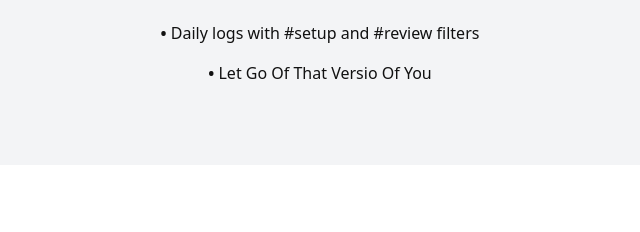
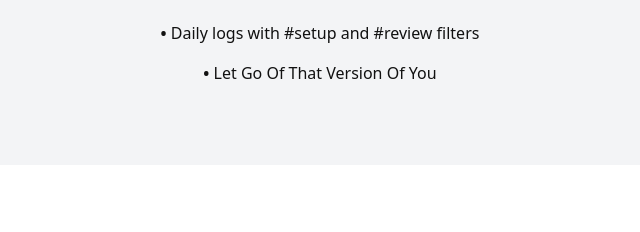
Before and after one commit to tizana-edge/tizana-edge.github.io, a plain HTML site: page index.html in a window 1280 px wide. Shown: the part 1853-2085 px from the top of the page, 320-960 px from the left. Drawn offline with nearby package versions, Linux system fonts and the light colour scheme.

Commit message:
Update index.html

```diff
--- a/index.html
+++ b/index.html
@@ -181,7 +181,7 @@
       </h2>
       <div class="space-y-4">
         <p><strong>•</strong> Daily logs with #setup and #review filters</p>
-        <p><strong>•</strong> <a href="/blog/let-go.html">Let Go Of That Versio Of You</a></p>
+        <p><strong>•</strong> <a href="https://tizana-edge.github.io/blog/Let-go.html">Let Go Of That Version Of You</a></p>
 
       </div>
     </div>
```
